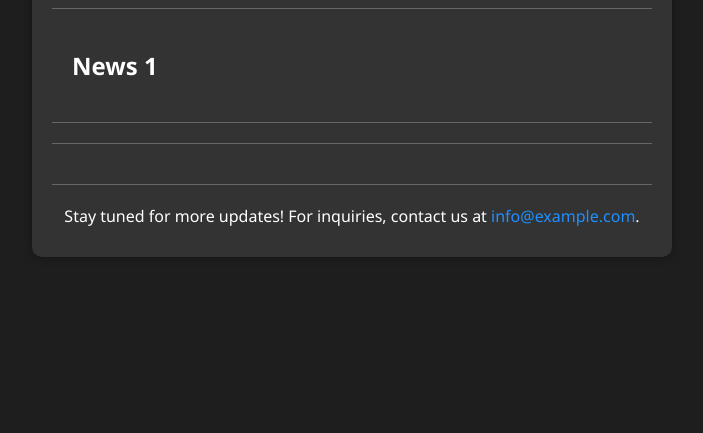
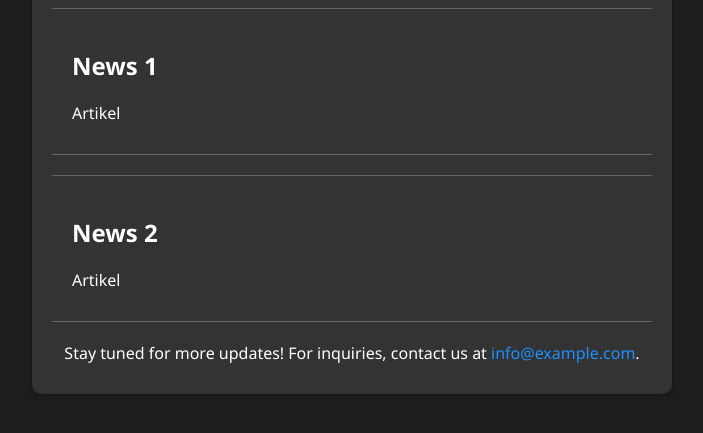
Before and after one commit to VallaNews/VallaNews, a plain HTML site: page HomePage-YHWNVUl0MNzaOiXMbvlP1H9yMEoq66T1.html in a window 1280 px wide. Shown: the part 135-568 px from the top of the page, without its empty margins (288-991 px from the left). Drawn offline with Linux system fonts and the light colour scheme.

Commit message:
Update HomePage-YHWNVUl0MNzaOiXMbvlP1H9yMEoq66T1.html

```diff
--- a/HomePage-YHWNVUl0MNzaOiXMbvlP1H9yMEoq66T1.html
+++ b/HomePage-YHWNVUl0MNzaOiXMbvlP1H9yMEoq66T1.html
@@ -91,10 +91,18 @@
     <h2>
       News 1
     </h2>
+    <p>
+      Artikel
+    </p>
   </div>
 
   <div class="content">
-
+    <h2>
+      News 2
+    </h2>
+    <p>
+      Artikel
+    </p>
   </div>
 
   <div class="footer">
```
